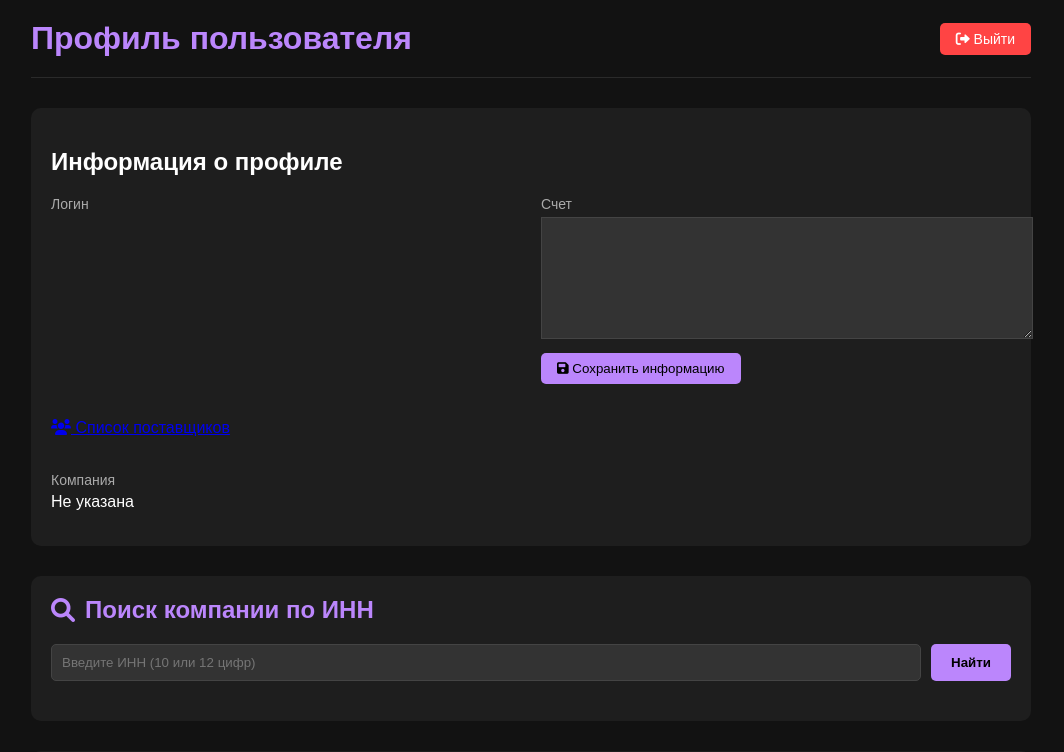
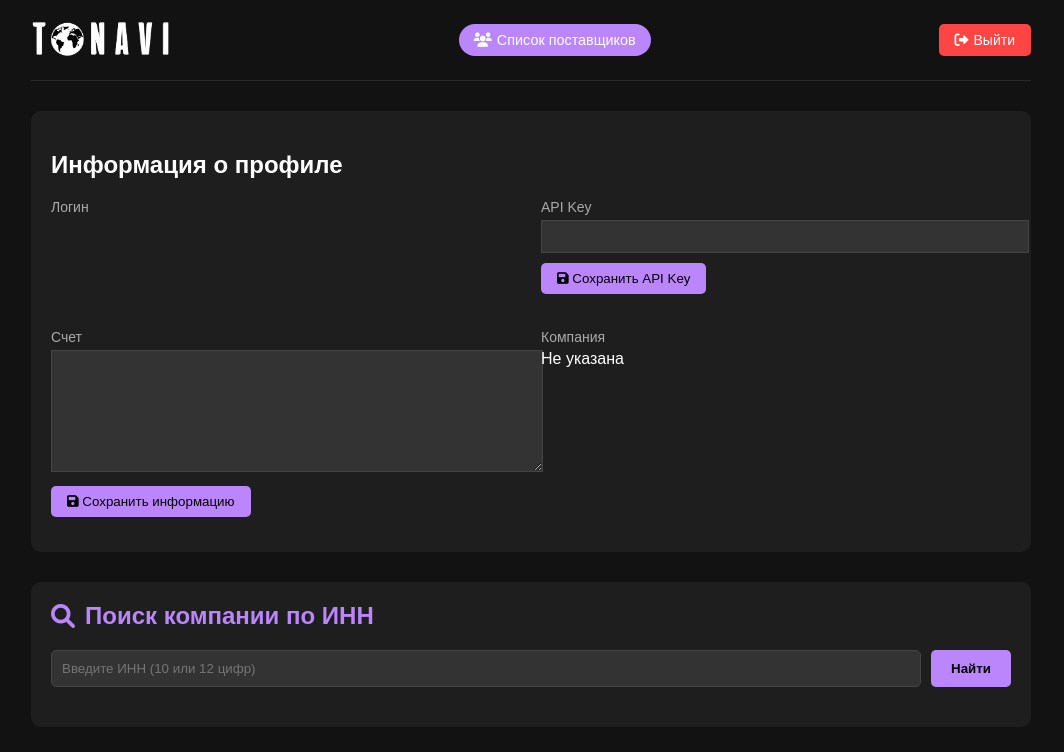
Before and after one commit to s0163614/tonavi, a Flask app: template templates/profile.html in a window 1280 px wide. Shown: the top 752 px of the page, without its empty margins (109-1173 px from the left). Run offline with Flask 3, Linux system fonts and the light colour scheme; the template is opened without the code that fills it, so the values that code supplies are empty.

Commit message:
Update profile.html

```diff
--- a/templates/profile.html
+++ b/templates/profile.html
@@ -52,6 +52,27 @@
             border-radius: 5px;
             cursor: pointer;
             font-size: 14px;
+        }
+
+        .profile-btn, .logout-btn, .nav-btn {
+            color: white;
+            padding: 8px 15px;
+            border-radius: 20px;
+            text-decoration: none;
+            font-weight: 500;
+            display: flex;
+            align-items: center;
+            gap: 5px;
+            transition: all 0.3s ease;
+            border: none;
+            cursor: pointer;
+            font-size: 0.9rem;
+            white-space: nowrap;
+        }
+
+        .profile-btn {
+            background: var(--primary);
+            color: white;
         }
 
         .profile-section {
@@ -239,12 +260,57 @@
         .modal-body p {
             margin-bottom: 10px;
         }
+        .logout-btn {
+                background: #ff4444;
+                color: white;
+                border: none;
+                padding: 8px 16px;
+                border-radius: 5px;
+                cursor: pointer;
+                font-size: 14px;
+            }
+
+            .logo-container {
+            display: flex;
+            align-items: center;
+            gap: 15px;
+        }
+
+        .logo {
+            height: 40px;
+            width: auto;
+            transition: transform 0.3s ease;
+        }
+
+        .logo:hover {
+            transform: scale(1.05);
+        }
     </style>
 </head>
 <body>
     <div class="container">
         <div class="header">
-            <h1>Профиль пользователя</h1>
+            <div class="logo-container">
+                <img src="{{ url_for('static', filename='logo/logo4.png') }}" alt="Логотип" class="logo">
+
+            </div>
+                {% if not user.post %}
+                <div class="header-actions" style="grid-column: span 2;">
+                    <a href="{{ url_for('suppliers_list') }}"
+                    class="profile-btn">
+                        <i class="fas fa-users"></i> Список поставщиков
+                    </a>
+                </div>
+                {% endif %}
+
+                {% if user.post %}
+                    <div class="header-actions" style="grid-column: span 2;">
+                        <a href="{{ url_for('index') }}" class="profile-btn">
+                            <i class="fas fa-users"></i> Главная
+                        </a>
+                    </div>
+                {% endif %}
+
             <button class="logout-btn" onclick="window.location.href='{{ url_for('login') }}'">
                 <i class="fas fa-sign-out-alt"></i> Выйти
             </button>
@@ -257,6 +323,15 @@
                     <div class="info-label">Логин</div>
                     <div class="info-value">{{ user.username }}</div>
                 </div>
+
+                 <div class="info-item">
+                    <div class="info-label">API Key</div>
+                    <input type="text" id="apiKeyInput" value="{{ user.api_key or '' }}" style="width: 100%; padding: 8px; background: #333; border: 1px solid #444; color: var(--text);">
+                    <button onclick="saveApiKey()" style="margin-top: 10px; background: var(--primary); color: #000; border: none; padding: 8px 16px; border-radius: 5px; cursor: pointer;">
+                        <i class="fas fa-save"></i> Сохранить API Key
+                    </button>
+                </div>
+
                 <div class="info-item">
                     <div class="info-label">Счет</div>
                     <textarea id="userInfoTextarea" style="width: 100%; min-height: 100px; background: #333; border: 1px solid #444; color: var(--text); padding: 10px;">{{ user.user_info or '' }}</textarea>
@@ -264,14 +339,7 @@
                         <i class="fas fa-save"></i> Сохранить информацию
                     </button>
                 </div>
-                {% if not user.post %}
-                <div class="info-item" style="grid-column: span 2;">
-                    <a href="{{ url_for('suppliers_list') }}"
-                    class="suppliers-button">
-                        <i class="fas fa-users"></i> Список поставщиков
-                    </a>
-                </div>
-                {% endif %}
+
                 {% if user.company_info %}
                 <div class="info-item">
                     <div class="info-label">Компания</div>
@@ -537,6 +605,36 @@
         function hideModal() {
             document.getElementById('companyModal').classList.remove('active');
         }
+
+
+    function saveApiKey() {
+    const apiKey = document.getElementById('apiKeyInput').value.trim();
+
+    fetch('/save_api_key', {
+        method: 'POST',
+        headers: {
+            'Content-Type': 'application/x-www-form-urlencoded',
+        },
+        body: `api_key=${encodeURIComponent(apiKey)}`
+    })
+    .then(response => {
+        if (!response.ok) {
+            throw new Error('Network response was not ok');
+        }
+        return response.json();
+    })
+    .then(data => {
+        if (data.success) {
+            alert('API-ключ успешно сохранен');
+        } else {
+            alert(data.message || 'Ошибка при сохранении API-ключа');
+        }
+    })
+    .catch(error => {
+        console.error('Error:', error);
+        alert('Произошла ошибка: ' + error.message);
+    });
+}
     </script>
 <script src="{{ url_for('static', filename='js/auth.js') }}"></script>
 </body>
```
